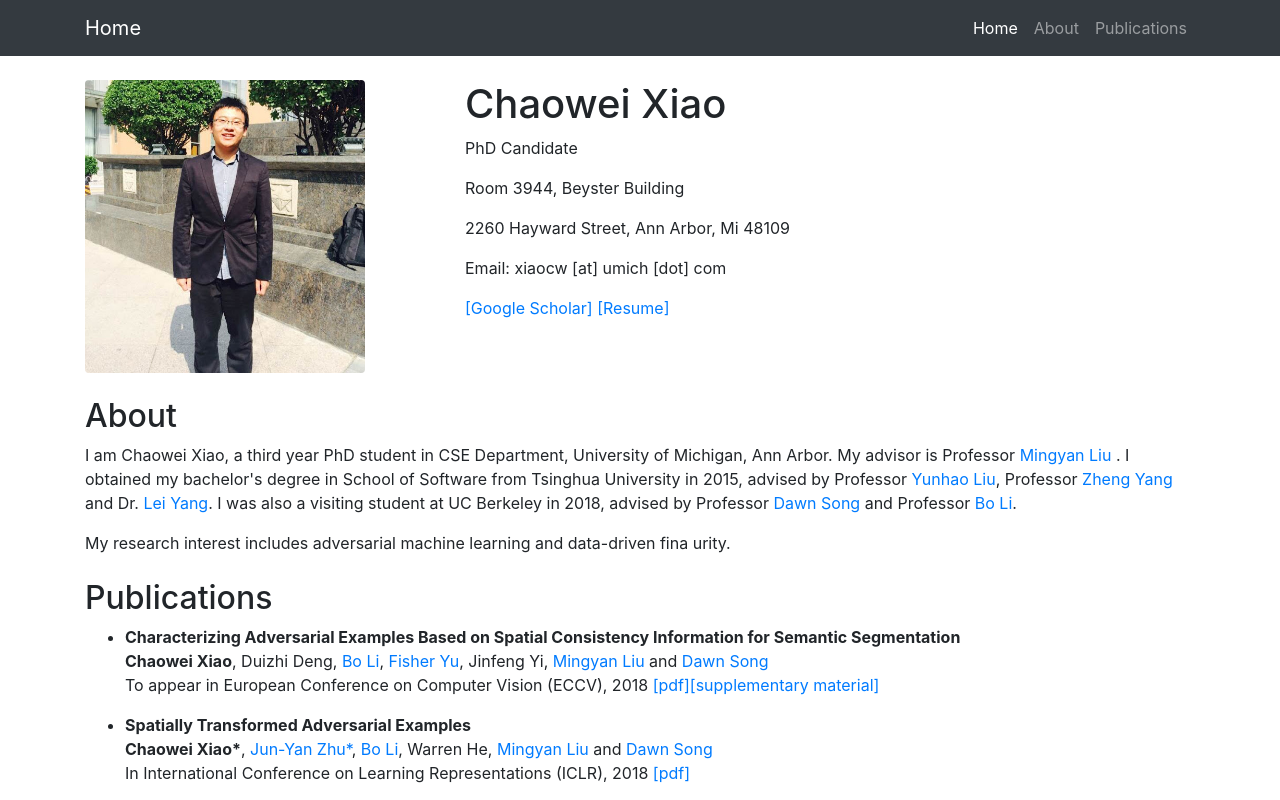
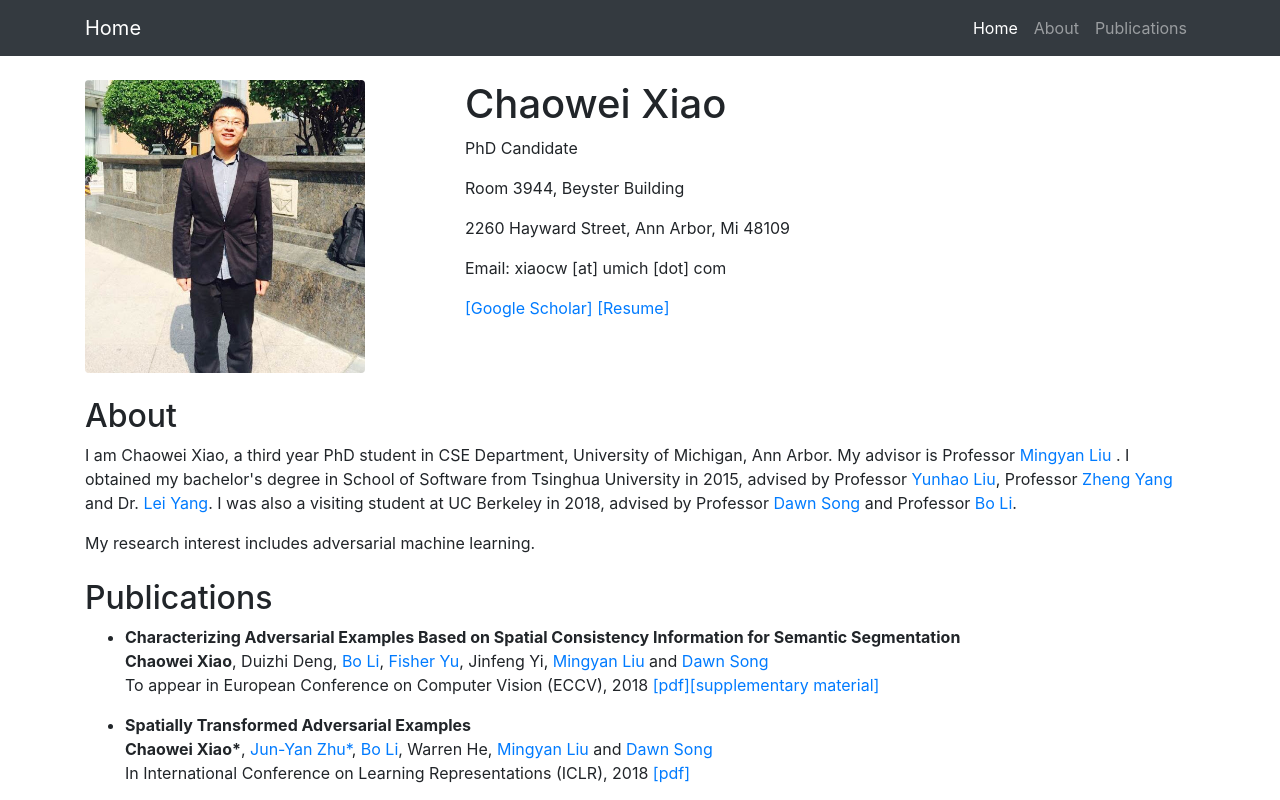
Before and after one commit to xiaocw11/xiaocw11.github.io, a website: page index.html in a window 1280 px wide. Shown: the top 800 px of the page. Drawn offline with Linux system fonts and the light colour scheme.

Commit message:
Update index.html

```diff
--- a/index.html
+++ b/index.html
@@ -77,8 +77,7 @@
           <h2 id="about">About</h2>
           <p class=" m-0">I am Chaowei Xiao, a third year PhD student in CSE Department, University of Michigan, Ann Arbor. My advisor is Professor <a href="http://web.eecs.umich.edu/~mingyan/">Mingyan Liu</a> . I obtained my bachelor's degree in School of Software from Tsinghua University in 2015, advised by Professor <a href="http://www.cse.msu.edu/~liuyunha/">Yunhao Liu</a>, Professor <a href="http://www.thss.tsinghua.edu.cn/publish/soft/3641/2013/20130711150050931989171/20130711150050931989171_.html">Zheng Yang</a> and Dr. <a href="http://www4.comp.polyu.edu.hk/~csyanglei/#/pages/profile/about">Lei Yang</a>. I was also a visiting student at UC Berkeley in 2018, advised by Professor <a href="https://people.eecs.berkeley.edu/~dawnsong/">Dawn Song</a> and Professor <a href="http://boli.cs.illinois.edu/">Bo Li</a>. </p>
           <p></p>
-          <p class="m-0">My research interest includes adversarial machine learning and data-driven fina
-            urity. </p>
+          <p class="m-0">My research interest includes adversarial machine learning. </p>
 
 
         <!-- </div> -->
```
